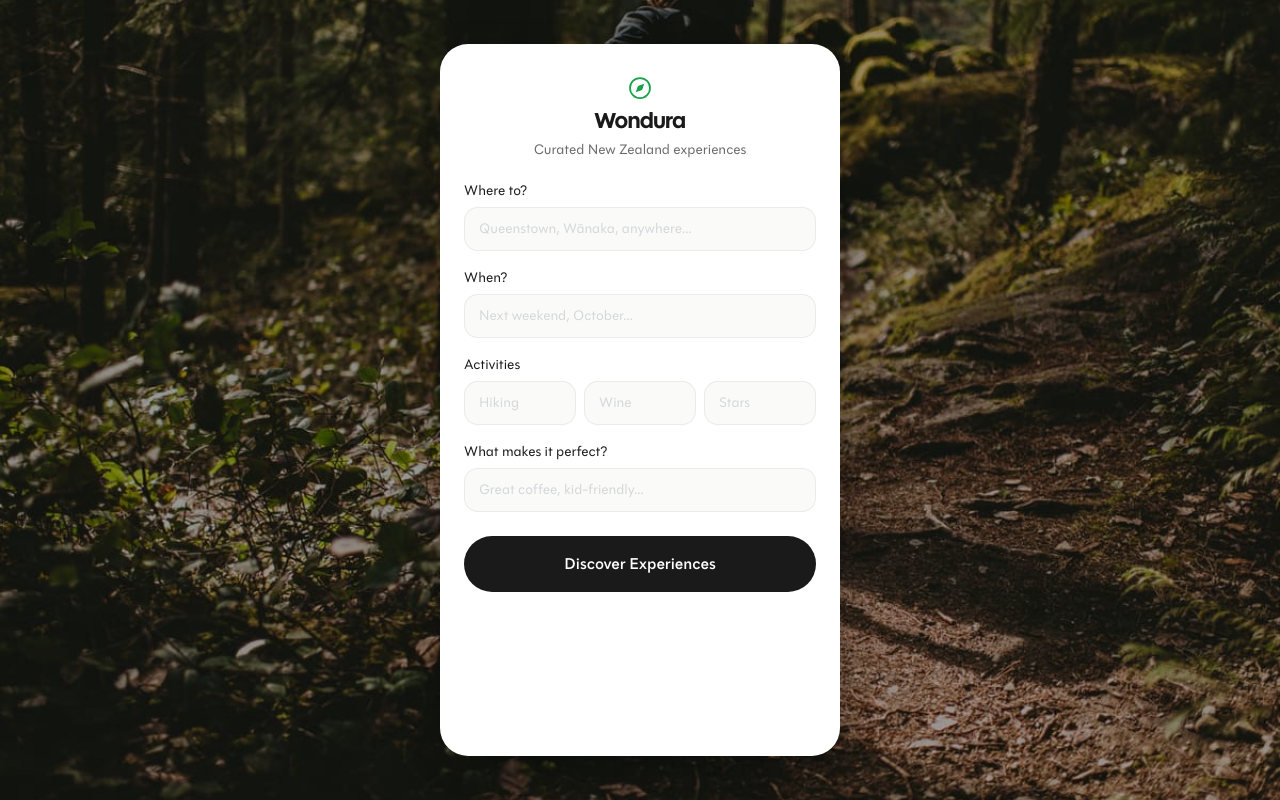
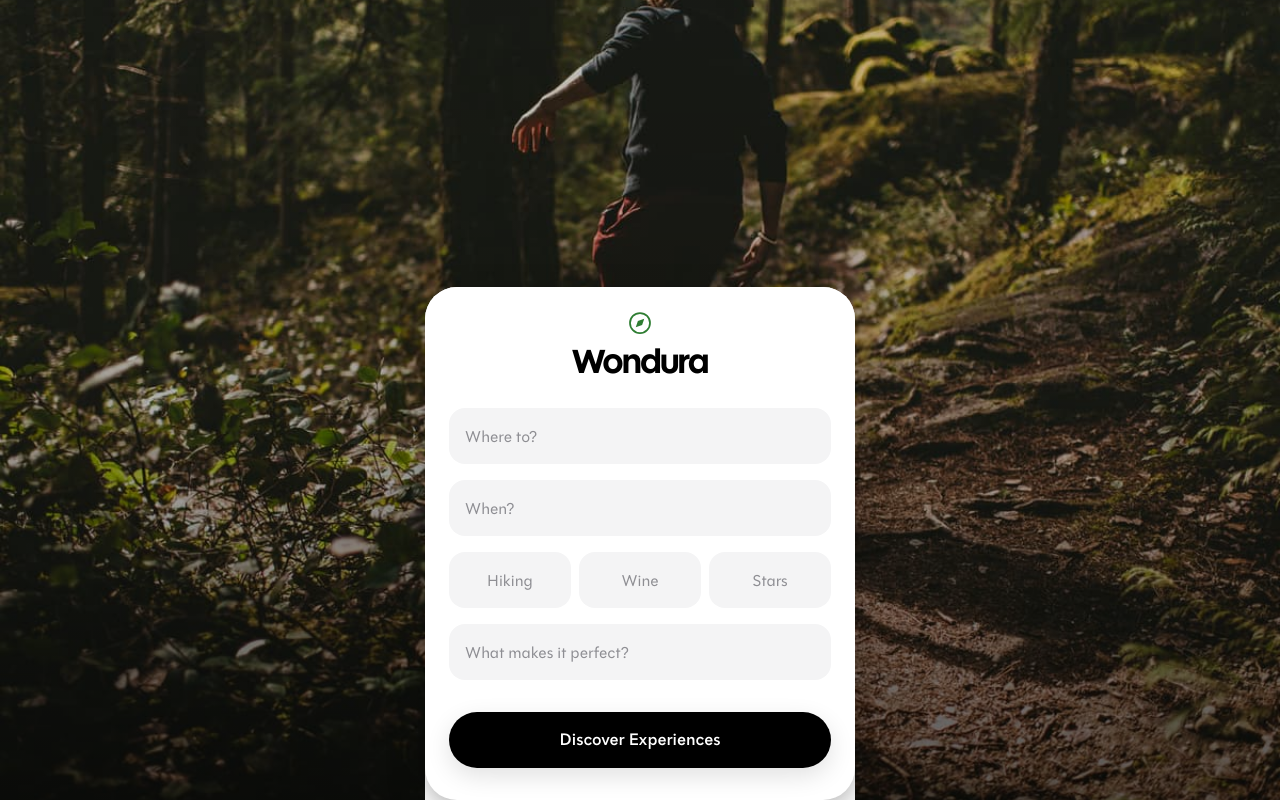
Before and after one commit to samuelowles/wonderadengine, a React (Vite) app: page / in a window 1280 px wide. Built offline with nearby package versions, Linux system fonts and the light colour scheme.

Commit message:
feat: Implement initial agent-driven travel planner with API tools, classification, and UI components.

```diff
--- a/src/components/features/FormFlow.tsx
+++ b/src/components/features/FormFlow.tsx
@@ -1,7 +1,7 @@
 import React, { useState } from 'react';
 import { Button } from '../ui/Button';
-import { BodySmall, Label } from '../ui/Typography';
-import { FullBgLayout } from '../layout/Layout';
+import { Input } from '../ui/Input';
+import { OverlayLayout } from '../layout/Layout';
 import { Compass } from '../ui/Icons';
 import type { UserQuery } from '../../shared/schema';
 
@@ -31,119 +31,87 @@ export function FormFlow({ onSubmit, isLoading = false, error = null }: FormFlow
         onSubmit(formData);
     };
 
-    const inputClasses = `
-        w-full h-[44px] px-[14px]
-        rounded-input border border-border-subtle bg-surface-elevated
-        text-text-primary placeholder:text-text-muted/40
-        font-body text-body-sm
-        focus:outline-none focus:ring-2 focus:ring-brand-accent/20 focus:border-brand-accent/30
-        transition-all duration-200
-    `;
-
     return (
-        <FullBgLayout imageSrc="/img/hero-discover.jpg">
-            {/* Brand lockup */}
-            <div className="flex flex-col items-center pt-[32px] pb-[20px] px-[24px]">
-                <Compass size={24} className="text-brand-accent mb-[8px]" />
-                <h1 className="font-display text-h2 text-text-primary mb-[4px]">Wondura</h1>
-                <BodySmall className="text-text-muted text-center">
-                    Curated New Zealand experiences
-                </BodySmall>
+        <OverlayLayout imageSrc="/img/hero-discover.jpg">
+            <div className="p-[24px] pb-[32px] w-full max-w-lg mx-auto bg-surface rounded-card shadow-premium">
+                {/* Brand Lockup */}
+                <div className="flex flex-col items-center mb-[24px]">
+                    <div className="mb-[8px] text-brand-accent">
+                        <Compass size={24} />
+                    </div>
+                    <h1 className="font-display text-h1 text-text-primary text-center mb-[4px]">
+                        Wondura
+                    </h1>
                 </div>
 
-            {/* Form */}
-            <div className="flex-1 overflow-y-auto px-[24px] pb-[24px]">
+                <form onSubmit={handleSubmit} className="space-y-[16px]">
                     {error && (
-                    <div className="mb-[16px] p-[12px] rounded-card-inner bg-red-50 border border-red-200">
-                        <p className="font-body text-body-xs text-red-700">{error}</p>
+                        <div className="p-4 rounded-[16px] bg-red-50 border border-red-100 text-red-600 text-sm">
+                            {error}
                         </div>
                     )}
 
-                <form onSubmit={handleSubmit} className="space-y-[16px]">
-                    <div>
-                        <Label className="mb-[6px]">Where to?</Label>
-                        <input
-                            type="text"
-                            id="destination"
+                    {/* Main Inputs */}
+                    <div className="space-y-[16px]">
+                        <Input
                             name="destination"
+                            placeholder="Where to?"
                             value={formData.destination}
                             onChange={handleChange}
-                            placeholder="Queenstown, Wānaka, anywhere..."
-                            className={inputClasses}
+                        />
+
+                        <Input
+                            name="dates"
+                            placeholder="When?"
+                            value={formData.dates}
+                            onChange={handleChange}
+                        />
+
+                        {/* Activities: Side-by-side Text Fields */}
+                        <div className="flex gap-[8px]">
+                            <Input
+                                name="activity1"
+                                placeholder="Hiking"
+                                value={formData.activity1}
+                                onChange={handleChange}
+                                className="text-center"
+                            />
+                            <Input
+                                name="activity2"
+                                placeholder="Wine"
+                                value={formData.activity2}
+                                onChange={handleChange}
+                                className="text-center"
+                            />
+                            <Input
+                                name="activity3"
+                                placeholder="Stars"
+                                value={formData.activity3}
+                                onChange={handleChange}
+                                className="text-center"
                             />
                         </div>
 
-                    <div>
-                        <Label className="mb-[6px]">When?</Label>
-                        <input
-                            type="text"
-                            id="dates"
-                            name="dates"
-                            value={formData.dates}
+                        <Input
+                            name="dealmaker"
+                            placeholder="What makes it perfect?"
+                            value={formData.dealmaker}
                             onChange={handleChange}
-                            placeholder="Next weekend, October..."
-                            className={inputClasses}
                         />
                     </div>
 
-                    <div>
-                        <Label className="mb-[6px]">Activities</Label>
-                        <div className="grid grid-cols-3 gap-[8px]">
-                            <input
-                                type="text"
-                                id="activity1"
-                                name="activity1"
-                                value={formData.activity1}
-                                onChange={handleChange}
-                                placeholder="Hiking"
-                                className={inputClasses}
-                            />
-                            <input
-                                type="text"
-                                id="activity2"
-                                name="activity2"
-                                value={formData.activity2}
-                                onChange={handleChange}
-                                placeholder="Wine"
-                                className={inputClasses}
-                            />
-                            <input
-                                type="text"
-                                id="activity3"
-                                name="activity3"
-                                value={formData.activity3}
-                                onChange={handleChange}
-                                placeholder="Stars"
-                                className={inputClasses}
-                            />
-                        </div>
-                    </div>
-
-                    <div>
-                        <Label className="mb-[6px]">What makes it perfect?</Label>
-                        <input
-                            type="text"
-                            id="dealmaker"
-                            name="dealmaker"
-                            value={formData.dealmaker}
-                            onChange={handleChange}
-                            placeholder="Great coffee, kid-friendly..."
-                            className={inputClasses}
-                        />
-                    </div>
-
-                    <div className="pt-[8px]">
+                    <div className="pt-[16px]">
                         <Button
                             type="submit"
-                            variant="dark"
                             size="lg"
                             disabled={isLoading}
+                            className="w-full shadow-float"
                         >
-                            {isLoading ? 'Discovering...' : 'Discover Experiences'}
+                            {isLoading ? 'Curating...' : 'Discover Experiences'}
                         </Button>
                     </div>
                 </form>
             </div>
-        </FullBgLayout>
+        </OverlayLayout>
     );
 }
--- a/src/components/features/OptionCard.tsx
+++ b/src/components/features/OptionCard.tsx
@@ -29,13 +29,13 @@ export function OptionCard({ option, onSelect, index, isWonduraRecommendation =
             className="opacity-0 animate-slide-up"
             style={{ animationDelay: `${index * 100}ms` }}
         >
-            <Card>
+            <Card className={isWonduraRecommendation ? 'ring-2 ring-teal-100 shadow-float' : ''}>
                 <div className="p-[24px]">
                     {/* Title + badge row */}
                     <div className="flex items-start justify-between gap-[12px] mb-[4px]">
                         <H3 as="h3">{displayName}</H3>
                         {isWonduraRecommendation && (
-                            <Badge variant="success">Wondura Pick</Badge>
+                            <Badge variant="wondura">Wondura Pick</Badge>
                         )}
                     </div>
 
--- a/src/components/features/ResultsFeed.tsx
+++ b/src/components/features/ResultsFeed.tsx
@@ -102,6 +102,7 @@ export function ResultsFeed({ routingResult, onBack }: ResultsFeedProps) {
                     description={card.experience_description}
                     practicalDetails={card.practical_logistics}
                     animationDelay={index * 80}
+                    badge={{ text: 'Open Now', variant: 'success' }}
                 />
             ))}
 
--- a/src/components/layout/Layout.tsx
+++ b/src/components/layout/Layout.tsx
@@ -132,7 +132,7 @@ export function HeroBgLayout({ imageSrc, children, onBack }: HeroBgLayoutProps)
                     alt=""
                     className="w-full h-full object-cover"
                 />
-                <div className="absolute inset-0 bg-black/40" />
+                <div className="absolute inset-0 gradient-hero-dark" />
             </div>
 
             {/* Navigation */}
@@ -151,3 +151,40 @@ export function HeroBgLayout({ imageSrc, children, onBack }: HeroBgLayoutProps)
         </div>
     );
 }
+/* ════════════════════════════════════════════
+   Overlay Layout (Flighty-style modal sheet)
+   Top 40% brand/hero, Bottom 60% white card.
+   The card slides up over the background.
+   ════════════════════════════════════════════ */
+
+interface OverlayLayoutProps {
+    imageSrc: string;
+    children: React.ReactNode;
+}
+
+export function OverlayLayout({ imageSrc, children }: OverlayLayoutProps) {
+    return (
+        <div className="min-h-screen relative flex flex-col">
+            {/* Fixed Background */}
+            <div className="fixed inset-0 z-0">
+                <img
+                    src={imageSrc}
+                    alt=""
+                    className="w-full h-full object-cover"
+                />
+                <div className="absolute inset-0 bg-gradient-to-b from-black/10 via-black/20 to-black/60" />
+            </div>
+
+            {/* Content Container */}
+            <div className="relative z-10 flex flex-col min-h-screen">
+                {/* Top spacer (brand area lives here in children if needed, or just space) */}
+                <div className="flex-1 min-h-[30vh]" />
+
+                {/* Modal Card */}
+                <div className="bg-surface rounded-t-[32px] shadow-glass animate-slide-up">
+                    {children}
+                </div>
+            </div>
+        </div>
+    );
+}
--- a/src/components/ui/Badge.tsx
+++ b/src/components/ui/Badge.tsx
@@ -2,15 +2,16 @@ import React from 'react';
 
 interface BadgeProps {
     children: React.ReactNode;
-    variant?: 'success' | 'savings' | 'info' | 'neutral';
+    variant?: 'success' | 'savings' | 'info' | 'neutral' | 'wondura';
     className?: string;
 }
 
 const variantStyles: Record<string, string> = {
-    success: 'bg-brand-accent-light text-brand-accent border border-brand-accent-border',
-    savings: 'bg-orange-50 text-orange-600 border border-orange-200',
-    info: 'bg-blue-50 text-blue-600 border border-blue-200',
-    neutral: 'bg-surface-elevated text-text-secondary border border-border-subtle',
+    success: 'bg-brand-bg text-brand-accent', // Pale Green bg, Dark Green text
+    savings: 'bg-orange-50 text-orange-700',
+    info: 'bg-blue-50 text-blue-700',
+    neutral: 'bg-surface-subtle text-text-secondary', // Gray
+    wondura: 'bg-brand-bg text-brand-accent font-bold tracking-wide uppercase text-[11px]', // Special Wondura Badge
 };
 
 export function Badge({ children, variant = 'success', className = '' }: BadgeProps) {
--- a/src/components/ui/Button.tsx
+++ b/src/components/ui/Button.tsx
@@ -22,15 +22,15 @@ export function Button({
     const base = 'inline-flex items-center justify-center font-body transition-all duration-200 ease-spring press-scale disabled:opacity-50 disabled:pointer-events-none';
 
     const variants: Record<string, string> = {
-        dark: 'bg-cta-dark text-text-inverse hover:bg-cta-dark-hover rounded-button text-button font-semibold',
+        dark: 'bg-black text-white hover:bg-neutral-900 rounded-button text-[16px] font-semibold shadow-float', // Master Black Pill
         ghost: 'bg-transparent text-text-secondary hover:text-text-primary rounded-button text-button-sm',
-        pill: 'bg-surface-elevated text-text-primary border border-border-subtle hover:border-border-card rounded-button text-button-sm font-semibold',
+        pill: 'bg-white text-text-primary border border-border-subtle hover:border-gray-200 rounded-button text-button-sm font-semibold',
     };
 
     const sizes: Record<string, string> = {
-        lg: 'h-[56px] px-[32px] w-full',         // Full-width CTA — Flighty style
-        md: 'h-[44px] px-[24px]',                 // Standard button
-        sm: 'h-[32px] px-[16px] text-button-sm',  // Pill / compact
+        lg: 'h-[56px] px-[32px] w-full text-[17px]', // Flighty style
+        md: 'h-[44px] px-[24px]',                 // Standard
+        sm: 'h-[32px] px-[16px] text-button-sm',  // Compact
     };
 
     return (
--- a/src/components/ui/Card.tsx
+++ b/src/components/ui/Card.tsx
@@ -1,4 +1,5 @@
 import React from 'react';
+import { Badge } from './Badge';
 
 /* ════════════════════════════════════════════
    Base Card
@@ -16,8 +17,8 @@ export function Card({ children, className = '', hoverable = false, onClick }: C
     return (
         <div
             className={`
-                bg-surface rounded-card border border-border-subtle shadow-rest
-                ${hoverable ? 'cursor-pointer transition-shadow duration-300 hover:shadow-hover' : ''}
+                bg-surface rounded-card shadow-premium p-6
+                ${hoverable ? 'cursor-pointer transition-all duration-300 hover:scale-[1.02] hover:shadow-float' : ''}
                 ${className}
             `}
             onClick={onClick}
@@ -38,6 +39,7 @@ interface ExperienceCardProps {
     description: string;
     practicalDetails: string;
     animationDelay?: number;
+    badge?: { text: string; variant?: 'success' | 'savings' | 'info' | 'neutral' | 'wondura' };
 }
 
 export function ExperienceCard({
@@ -45,6 +47,7 @@ export function ExperienceCard({
     description,
     practicalDetails,
     animationDelay = 0,
+    badge,
 }: ExperienceCardProps) {
     return (
         <div
@@ -53,17 +56,22 @@ export function ExperienceCard({
         >
             <Card>
                 <div className="p-[24px]">
-                    <h3 className="font-display text-h3 text-text-primary mb-[8px]">
-                        {title}
-                    </h3>
-                    <p className="font-body text-body-sm text-text-secondary mb-[16px] leading-relaxed">
+                    <div className="flex justify-between items-start mb-[8px]">
+                        <h3 className="font-display text-h3 text-text-primary pr-4">
+                            {title}
+                        </h3>
+                        {badge && (
+                            <Badge variant={badge.variant}>{badge.text}</Badge>
+                        )}
+                    </div>
+                    <p className="font-body text-body text-text-secondary mb-[16px] leading-[1.6]">
                         {description}
                     </p>
-                    <div className="pt-[16px] border-t border-border-divider">
-                        <span className="font-body text-body-xs font-medium text-text-muted block mb-[6px]">
-                            Practical Details
+                    <div className="pt-[20px] border-t border-border-subtle">
+                        <span className="font-body text-micro text-text-muted block mb-[8px]">
+                            PRACTICAL DETAILS
                         </span>
-                        <p className="font-body text-body-xs text-text-secondary leading-relaxed">
+                        <p className="font-body text-body-sm text-text-secondary leading-relaxed">
                             {practicalDetails}
                         </p>
                     </div>
--- /dev/null
+++ b/src/components/ui/Input.tsx
@@ -0,0 +1,51 @@
+import React, { forwardRef } from 'react';
+
+interface InputProps extends React.InputHTMLAttributes<HTMLInputElement> {
+    label?: string;
+    error?: string;
+    icon?: React.ReactNode;
+}
+
+export const Input = forwardRef<HTMLInputElement, InputProps>(
+    ({ className = '', label, error, icon, ...props }, ref) => {
+        return (
+            <div className="w-full">
+                {label && (
+                    <label className="block text-micro font-micro text-text-secondary mb-2 ml-[16px]">
+                        {label}
+                    </label>
+                )}
+                <div className="relative group">
+                    {icon && (
+                        <div className="absolute left-[16px] top-1/2 -translate-y-1/2 text-text-muted transition-colors">
+                            {icon}
+                        </div>
+                    )}
+                    <input
+                        ref={ref}
+                        className={`
+                            w-full h-[56px]
+                            bg-surface-subtle hover:bg-[#EBEBEF] transition-colors
+                            px-[16px] ${icon ? 'pl-[48px]' : ''}
+                            rounded-input
+                            border-none
+                            focus:outline-none focus:bg-[#EBEBEF] focus:ring-0
+                            font-body text-[16px] text-text-primary placeholder:text-text-muted
+                            disabled:opacity-50 disabled:cursor-not-allowed
+                            ${error ? 'bg-red-50 text-red-900' : ''}
+                            ${className}
+                        `}
+                        {...props}
+                    />
+                </div>
+                {error && (
+                    <p className="mt-1.5 ml-[16px] text-body-xs text-red-600 animate-fade-in">
+                        {error}
+                    </p>
+                )}
+            </div>
+        );
+    }
+);
+
+Input.displayName = 'Input';
--- a/src/styles/index.css
+++ b/src/styles/index.css
@@ -53,12 +53,23 @@
   html {
     -webkit-font-smoothing: antialiased;
     -moz-osx-font-smoothing: grayscale;
+    background-color: #000000;
+    /* Outer background */
   }
 
   body {
     font-family: 'Polymath Text', system-ui, sans-serif;
     color: #1A1A1A;
     background: #F7F7F5;
+    /* App background */
+    /* Mobile Constraint */
+    max-width: 430px;
+    margin: 0 auto;
+    min-height: 100vh;
+    position: relative;
+    overflow-x: hidden;
+    box-shadow: 0 0 50px rgba(0, 0, 0, 0.5);
+    /* Desktop separation */
   }
 }
 
--- a/tailwind.config.js
+++ b/tailwind.config.js
@@ -4,98 +4,61 @@ export default {
     theme: {
         extend: {
             fontFamily: {
-                display: ['"Polymath Display"', 'Georgia', 'serif'],
-                body: ['"Polymath Text"', 'system-ui', 'sans-serif'],
+                display: ['"Polymath Display"', 'sans-serif'], // Use Display for headings
+                body: ['"Polymath Text"', 'sans-serif'],     // Use Text for body
+            },
+            fontWeight: {
+                // Strict weights
+                regular: '400',
+                medium: '500',
+                semibold: '600',
+                bold: '700',
+                heavy: '800',
             },
             colors: {
-                page: '#F7F7F5',
+                page: '#000000', // Mobile app background outside container
                 surface: {
-                    DEFAULT: '#FFFFFF',
-                    elevated: '#FAFAF8',
+                    DEFAULT: '#FFFFFF', // Strict White
+                    subtle: '#F4F4F5',  // Inputs
                 },
                 text: {
-                    primary: '#1A1A1A',
-                    secondary: '#6B6B6B',
-                    muted: '#9CA3AF',
+                    primary: '#000000',
+                    secondary: '#6E6E73', // IOS Gray
+                    muted: '#8E8E93',
                     inverse: '#FFFFFF',
+                    green: '#2E7D32',
                 },
                 brand: {
-                    accent: '#16A34A',
-                    'accent-light': 'rgba(22,163,74,0.12)',
-                    'accent-border': 'rgba(22,163,74,0.2)',
+                    accent: '#2E7D32', // Dark Green
+                    bg: '#E8F5E9',     // Pale Green
                 },
                 cta: {
-                    dark: '#1A1A1A',
-                    'dark-hover': '#2D2D2D',
+                    DEFAULT: '#000000',
+                    hover: '#1A1A1A',
                 },
                 border: {
-                    subtle: 'rgba(0,0,0,0.06)',
-                    card: 'rgba(0,0,0,0.08)',
-                    divider: 'rgba(0,0,0,0.04)',
+                    subtle: '#E5E5EA',
+                    input: 'transparent', // No borders on inputs
                 },
             },
-            fontSize: {
-                // No letterSpacing — it's built into Polymath
-                'hero': ['36px', { lineHeight: '1.1', fontWeight: '700' }],
-                'h1': ['28px', { lineHeight: '1.15', fontWeight: '700' }],
-                'h2': ['22px', { lineHeight: '1.2', fontWeight: '600' }],
-                'h3': ['18px', { lineHeight: '1.25', fontWeight: '600' }],
-                'body': ['16px', { lineHeight: '1.6', fontWeight: '400' }],
-                'body-sm': ['14px', { lineHeight: '1.5', fontWeight: '400' }],
-                'body-xs': ['13px', { lineHeight: '1.45', fontWeight: '400' }],
-                'caption': ['11px', { lineHeight: '1.3', fontWeight: '600' }],
-                'metric': ['20px', { lineHeight: '1.15', fontWeight: '600' }],
-                'metric-sm': ['15px', { lineHeight: '1.2', fontWeight: '600' }],
-                'badge': ['11px', { lineHeight: '1', fontWeight: '600' }],
-                'button': ['16px', { lineHeight: '1', fontWeight: '600' }],
-                'button-sm': ['13px', { lineHeight: '1', fontWeight: '600' }],
-            },
-            spacing: {
-                'xs': '4px',
-                'sm': '8px',
-                'md': '16px',
-                'lg': '24px',
-                'xl': '32px',
-                '2xl': '48px',
-                '3xl': '64px',
-                'safe-bottom': 'env(safe-area-inset-bottom, 0px)',
-            },
             borderRadius: {
-                'card': '28px',
-                'card-inner': '16px',
-                'button': '9999px',
-                'input': '14px',
-                'badge': '9999px',
-                'icon-bg': '12px',
+                'card': '32px',
+                'input': '16px', // Squircle
+                'button': '9999px', // Pill
+                'badge': '9999px', // Pill
             },
             boxShadow: {
-                'rest': '0 1px 3px rgba(0,0,0,0.02), 0 4px 12px rgba(0,0,0,0.04)',
-                'hover': '0 4px 8px rgba(0,0,0,0.04), 0 12px 28px rgba(0,0,0,0.08)',
-                'glass': '0 8px 32px rgba(0,0,0,0.25)',
-                'nav': '0 -1px 0 rgba(0,0,0,0.04), 0 -8px 24px rgba(0,0,0,0.03)',
+                'premium': '0px 16px 40px rgba(0, 0, 0, 0.2), 0px 4px 12px rgba(0, 0, 0, 0.1)', // The Master Shadow
+                'float': '0 8px 24px rgba(0,0,0,0.12)',
             },
-            keyframes: {
-                'slide-up': {
-                    '0%': { transform: 'translateY(20px)', opacity: '0' },
-                    '100%': { transform: 'translateY(0)', opacity: '1' },
-                },
-                'fade-in': {
-                    '0%': { opacity: '0' },
-                    '100%': { opacity: '1' },
-                },
-                'scale-in': {
-                    '0%': { transform: 'scale(0.95)', opacity: '0' },
-                    '100%': { transform: 'scale(1)', opacity: '1' },
-                },
-            },
-            animation: {
-                'slide-up': 'slide-up 0.4s cubic-bezier(0.34, 1.56, 0.64, 1) forwards',
-                'fade-in': 'fade-in 0.35s ease-out forwards',
-                'scale-in': 'scale-in 0.35s cubic-bezier(0.34, 1.56, 0.64, 1) forwards',
-            },
-            transitionTimingFunction: {
-                'spring': 'cubic-bezier(0.34, 1.56, 0.64, 1)',
-            },
+            fontSize: {
+                'h1': ['34px', { lineHeight: '1.1', letterSpacing: '-0.02em', fontWeight: '800' }],
+                'h2': ['20px', { lineHeight: '1.2', fontWeight: '700' }],
+                'h3': ['18px', { lineHeight: '1.25', fontWeight: '700' }],
+                'body': ['15px', { lineHeight: '1.5', fontWeight: '400' }],
+                'body-sm': ['14px', { lineHeight: '1.5', fontWeight: '400' }],
+                'micro': ['12px', { lineHeight: '1', letterSpacing: '0.05em', fontWeight: '600', textTransform: 'uppercase' }],
+            }
         },
     },
     plugins: [],
```
Also changed, not shown: src/App.tsx (+15 -7 lines). Lines whose indentation alone changed are shown as unchanged.
